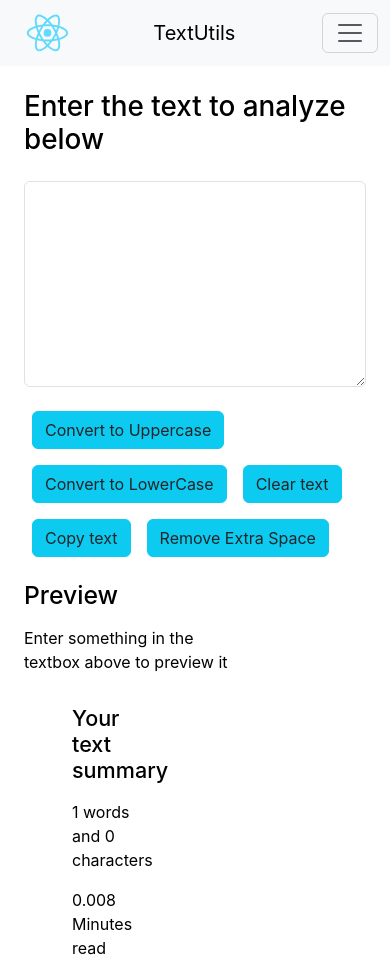
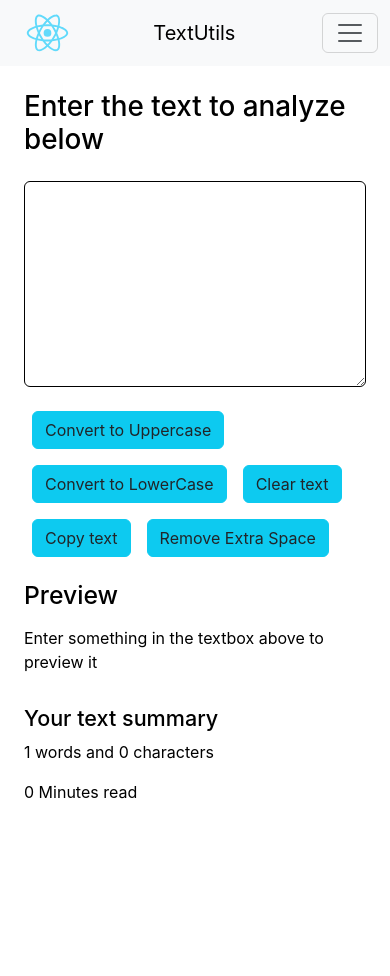
Before and after one commit to MayankCh0udhary/React-JS-Basic---Learning-, a React (Create React App) app: page / in a window 390 px wide. After the commit the page ends 844 px from the top, so only its background shows below. Built offline with nearby package versions, Linux system fonts and the light colour scheme.

Commit message:
Alert msg - Commit

```diff
--- a/package.json
+++ b/package.json
@@ -3,6 +3,9 @@
   "version": "0.1.0",
   "private": true,
   "dependencies": {
+    "@emotion/react": "^11.11.4",
+    "@emotion/styled": "^11.11.5",
+    "@mui/material": "^5.15.20",
     "cra-template": "1.2.0",
     "react": "^18.3.1",
     "react-dom": "^18.3.1",
@@ -31,5 +34,8 @@
       "last 1 firefox version",
       "last 1 safari version"
     ]
+  },
+  "devDependencies": {
+    "web-vitals": "^4.2.0"
   }
 }
--- a/src/App.js
+++ b/src/App.js
@@ -4,19 +4,32 @@ import Navbar from './components/Navbar';
 import TextForm from './components/TextForm';
 // import About from './components/About';
 import React, { useState } from "react";
+import Alert from './components/Alert';
 
 function App() {
   const [mode, setMode] = useState('light');
+  const [alert, setAlert] = useState(null);
 
+  const showAlert = (message, type) => {
+    setAlert({
+      msg: message,
+      type: type
+    })
+    setTimeout(() => {
+      setAlert(null);
+    }, 1500);
+  }
 
   const toggleMode = () => {
     if (mode === 'light') {
       setMode('dark');
       document.body.style.backgroundColor = 'black';
+      showAlert('Dark Mode has been enabled!', 'success');
     }
     else {
       setMode('light');
       document.body.style.backgroundColor = 'white';
+      showAlert('Light Mode has been enabled!', 'success');
     }
   }
   return (
@@ -24,8 +37,9 @@ function App() {
       {/* <Navbar title="TextUtils"/> */}
       <Navbar title='TextUtils' aboutText='About' mode={mode} toggleMode={toggleMode} />
       {/* <Navbar/> */}
+      <Alert alert={alert} />
       <div className="container">
-        <TextForm mode={mode} />
+        <TextForm mode={mode} showAlert={showAlert} />
       </div>
       {/* <About/> */}
     </>
--- /dev/null
+++ b/src/components/Alert.js
@@ -0,0 +1,15 @@
+import React from 'react'
+
+export default function Alert(props) {
+    const capitalize = (word) => {
+        const lower = word.toLowerCase();
+        return lower.charAt(0).toUpperCase() + lower.slice(1)
+    }
+    return (
+        props.alert && <div className="container w-50 text-center">
+            <div className={`alert alert-${props.alert.type} alert-dismissible fade show`} role="alert">
+                <strong>{capitalize(props.alert.type)}: </strong>{props.alert.msg}
+            </div>
+        </div>
+    )
+}
--- a/src/components/Navbar.js
+++ b/src/components/Navbar.js
@@ -12,7 +12,7 @@ export default function Navbar(props) {
         <button className="navbar-toggler" type="button" data-bs-toggle="collapse" data-bs-target="#navbarScroll" aria-controls="navbarScroll" aria-expanded="false" aria-label="Toggle navigation">
           <span className="navbar-toggler-icon"></span>
         </button>
-        <div className="collapse navbar-collapse" id="navbarScroll">
+        <div className="collapse navbar-collapse position-relative" id="navbarScroll">
           <ul className="navbar-nav me-auto my-2 my-lg-0 navbar-nav-scroll" >
             <li className="nav-item">
               <a className="nav-link active" aria-current="page" href="/">Home</a>
--- a/src/components/TextForm.js
+++ b/src/components/TextForm.js
@@ -1,5 +1,6 @@
 import React, { useState } from 'react'
-// import PropTypes from 'prop-types'
+// import PropTypes from 'prop-types' ;
+import TextField from '@mui/material/TextField';
 
 export default function TextForm(props) {
     const handleUpperCaseClick = () => {
@@ -18,12 +19,18 @@ export default function TextForm(props) {
         setText(newText);
 
     }
-    const handleCopy = () =>{
+    const handleCopy = () => {
+        // This is used for the textarea
         let text = document.getElementById('myBox');
+
+        // This is used for the TextField
+        // let text = document.getElementById('outlined-multiline-flexible');
+
         text.select();
         navigator.clipboard.writeText(text.value);
+        props.showAlert('Copied to clipboard!', 'success');
     }
-    const handleExtraSpaces = () =>{
+    const handleExtraSpaces = () => {
         //Regex
         let newText = text.split(/[ ]+/);
         setText(newText.join(" "));
@@ -32,13 +39,28 @@ export default function TextForm(props) {
         // console.log('handleOnChnage');
         setText(event.target.value);
     }
+    const handleTextCount = () => {
+        let textCount = text.split(" ").length;
+        console.log(textCount);
+        return textCount;
+    }
+
+    // let inpt = () =>{
+    //     let inputStyle = document.getElementById('outlined-multiline-flexible');
+    //     return inputStyle;
+    // };
+    // console.log(inpt.inputStyle);
+    // inputStyle.style.setAttribute('heigth: 300px !important');
+
     const [text, setText] = useState('');
     return (
         <>
-            <div className='container' style={{color: props.mode==='light'?'black':'white'}}>
+            <div className='container' style={{ color: props.mode === 'light' ? 'black' : 'white' }}>
                 <h1 className='my-4'>{props.heading}</h1>
                 <div className="mb-3">
-                    <textarea className="form-control" value={text} onChange={handleOnChange} id="myBox" rows="8" style={{backgroundColor: props.mode==='light'?'white':'black', color: props.mode==='light'?'black':'white'}}></textarea>
+                    {/* <TextField id="outlined-multiline-flexible" label={props.heading} placeholder="Text" multiline fullWidth maxRows={4} className="form-control" value={text} onChange={handleOnChange} style={{ backgroundColor: props.mode === 'light' ? 'white' : 'black', color: props.mode === 'light' ? 'black' : 'white'}}
+                    /> */}
+                    <textarea className="form-control" value={text} onChange={handleOnChange} id="myBox" rows="8" style={{ backgroundColor: props.mode === 'light' ? 'white' : 'black', color: props.mode === 'light' ? 'black' : 'white', border: props.mode==='light'?'1px solid black' : '1px solid white'}}></textarea>
                 </div>
                 <button className="btn btn-info m-2 text-dark " onClick={handleUpperCaseClick}>Convert to Uppercase</button>
                 <button className="btn btn-info m-2 text-dark" onClick={handleLowerCaseClick}>Convert to LowerCase</button>
@@ -46,16 +68,16 @@ export default function TextForm(props) {
                 <button className="btn btn-info m-2 text-dark" onClick={handleCopy}>Copy text</button>
                 <button className="btn btn-info m-2 text-dark" onClick={handleExtraSpaces}>Remove Extra Space</button>
             </div>
-            <div className="container" style={{color: props.mode==='light'?'black':'white'}}>
+            <div className="container" style={{ color: props.mode === 'light' ? 'black' : 'white' }}>
                 <div className="row">
-                <div className="section2 col-8 ">
+                    <div className="section2 col-lg-8 col-sm-12">
                         <h2 className='my-3'>Preview</h2>
-                        <p>{text.length>0?text:'Enter something in the textbox above to preview it'}</p>
+                        <p className=' text-wrap'>{text.length > 0 ? text : 'Enter something in the textbox above to preview it'}</p>
                     </div>
-                    <div className="section1 col-3 ms-5">
-                        <h4 className='my-3'>Your text summary</h4>
+                    <div className="section1 col-lg-3 col-sm-12 ms-lg-5">
+                        <h4 className='mt-3' onClick={handleTextCount}>Your text summary</h4>
                         <p>{text.split(" ").length} words and {text.length} characters</p>
-                        <p>{0.008 * text.split(" ").length} Minutes read</p>
+                        <p>{text.length>0?0.008 * text.split(" ").length: '0'} Minutes read</p>
                     </div>
 
                 </div>
```
Also changed, not shown: 1 other file (tests, documents, lock files or other folders).
